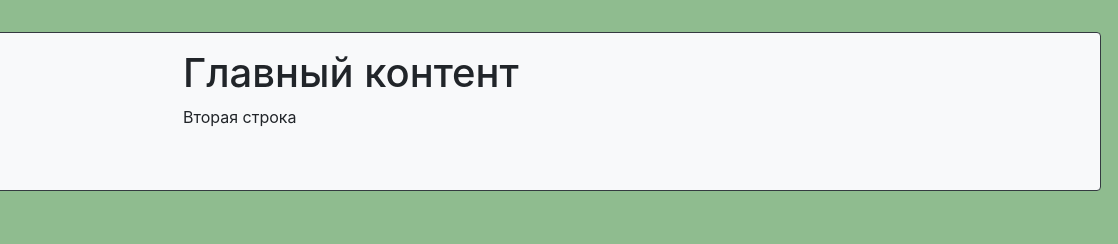
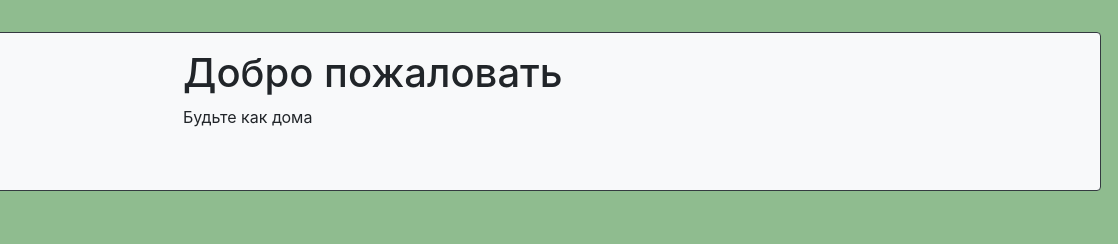
Before and after one commit to nataliashalaeva/index4, a plain HTML site: page index.html in a window 1280 px wide. Shown: the top 244 px of the page, 162-1280 px from the left. Drawn offline with nearby package versions, Linux system fonts and the light colour scheme.

Commit message:
Update index.html

```diff
--- a/index.html
+++ b/index.html
@@ -10,7 +10,7 @@
   <script src="https://stackpath.bootstrapcdn.com/bootstrap/4.3.1/js/bootstrap.min.js"></script>
 
   <meta name="viewport" content="width=device-width, initial-scale=1">
-  <title>Название сайта</title>
+  <title>Сайт наты</title>
 </head>
 
 <body class="body">
@@ -20,8 +20,8 @@
       <div class="col d-flex col-md-9 order-2 px-sm-3 align-items-md-center">
         <div class="sm h-100 py-3 ">
           <main>
-            <h1>Главный контент</h1>
-            <p>Вторая строка</p>
+            <h1>Добро пожаловать</h1>
+            <p>Будьте как дома</p>
           </main>
         </div>
       </div>
```
